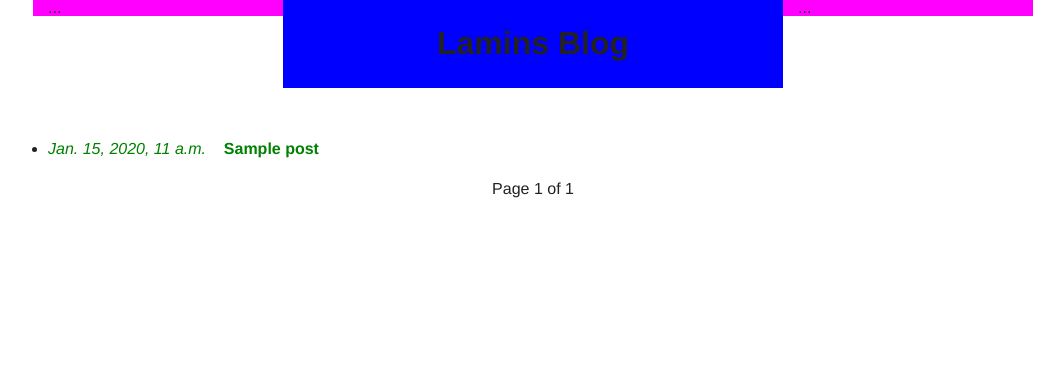
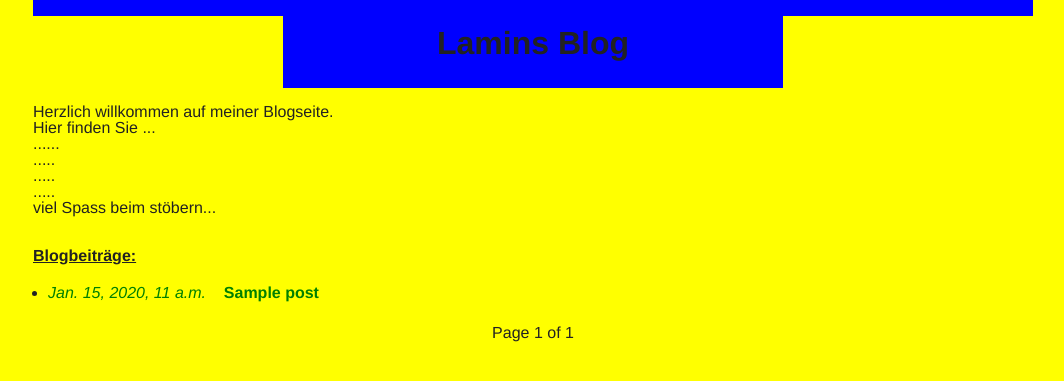
Before and after one commit to Wahena/blogging, a Django app: page /blogs/ in a window 1280 px wide. Shown: the top 381 px of the page, without its empty margins (107-1171 px from the left). Run offline with Django 3.2, Linux system fonts and the light colour scheme; tables that the repository leaves empty hold one stand-in row (values such as "Sample post").

Commit message:
indexlayout anpassung, richtige ordnung der blogs nach datum

```diff
--- a/blogs/views.py
+++ b/blogs/views.py
@@ -13,7 +13,7 @@ class DetailView(generic.DetailView):
 
 
 def listing(request):
-    post_list = Post.objects.filter(is_active=True)
+    post_list = Post.objects.filter(is_active=True).order_by('pub_date').reverse()
     paginator = Paginator(post_list, 5)
 
     page = request.GET.get('page')
--- a/templates/blogs/index.html
+++ b/templates/blogs/index.html
@@ -1,10 +1,12 @@
 <!DOCTYPE html PUBLIC "-//W3C//DTD XHTML 1.0 Transitional//EN"
-  "http://www.w3.org/TR/xhtml1/DTD/xhtml1-transitional.dtd">
-<html xmlns="http://www.w3.org/1999/xhtml" xml:lang="en" lang="en">
+  "http://www.w3.org/TR/xhtml1/DTD/xhtml1-strict.dtd">
+<html xmlns="http://www.w3.org/1999/xhtml" xml:lang="en" lang="en" style="background-color:yellow">
+
     <head>
-
+        <title>Lamins Blog</title>
     </head>
 
+    <body style="background-color:yellow">
         {% load staticfiles %}
 
         <link rel="stylesheet" type="text/css" href="{% static 'blogs/style.css' %}" />
@@ -12,23 +14,20 @@
         <link rel="stylesheet" type="text/css" href="{% static 'blogs/foundation.min.css' %}" />
         <link rel="stylesheet" type="text/css" href="{% static 'blogs/normalize.css' %}" />
 
-
-
         <div class="row">
-  <div style= "background-color: magenta" class="small-2 large-3 columns">...</div>
+          <div style= "background-color: blue" class="small-2 large-3 columns">&nbsp;</div>
           <div style= "text-align: center; background-color: blue" class="small-8 large-6 columns"><h1>Lamins Blog</h1></div>
-  <div style= "background-color: magenta" class="small-2 large-3 columns">...</div>
+          <div style= "background-color: blue" class="small-2 large-3 columns">&nbsp;</div>
         </div>
         <br>
+        <div class="row">
+            <div class="hide-for-small"> Herzlich willkommen auf meiner Blogseite.<br />
+            Hier finden Sie ...<br />......<br />.....<br />.....<br />.....<br />viel Spass beim stöbern...<br />
+            </div>
+            <br /><br />
+         <div style="text-align:left; text-decoration:underline"><strong>Blogbeiträge:</strong></div>
             <br>
-<br>
-
-
-
-
-
-<div class="row">
-    <div class="small-6 small-centered large-uncentered columns">
+        <div class="small-6 small-centered large-uncentered columns hide-for-small">
             {% if posts %}
             <ul>
             {% for post in posts %}
@@ -41,7 +40,19 @@
                 <p>No posts are available.</p>
             {% endif %}
         </div>
-
+        <div class="small-9 small-left large-uncentered columns show-for-small">
+            {% if posts %}
+            <ul>
+            {% for post in posts %}
+                {% if post.is_active %}
+                <li><a href = "{% url 'blogs:detail' post.id %}"> &nbsp;&nbsp; <strong>{{ post.post_title }}</strong></a></li>
+                {% endif %}
+            {% endfor %}
+            </ul>
+            {% else %}
+                <p>No posts are available.</p>
+            {% endif %}
+        </div>
 
         </div>
         <div class="row">
@@ -63,3 +74,5 @@
                 </div>
             </div>
         </div>
+    </body>
+</html>
```
Lines whose indentation alone changed are shown as unchanged.
